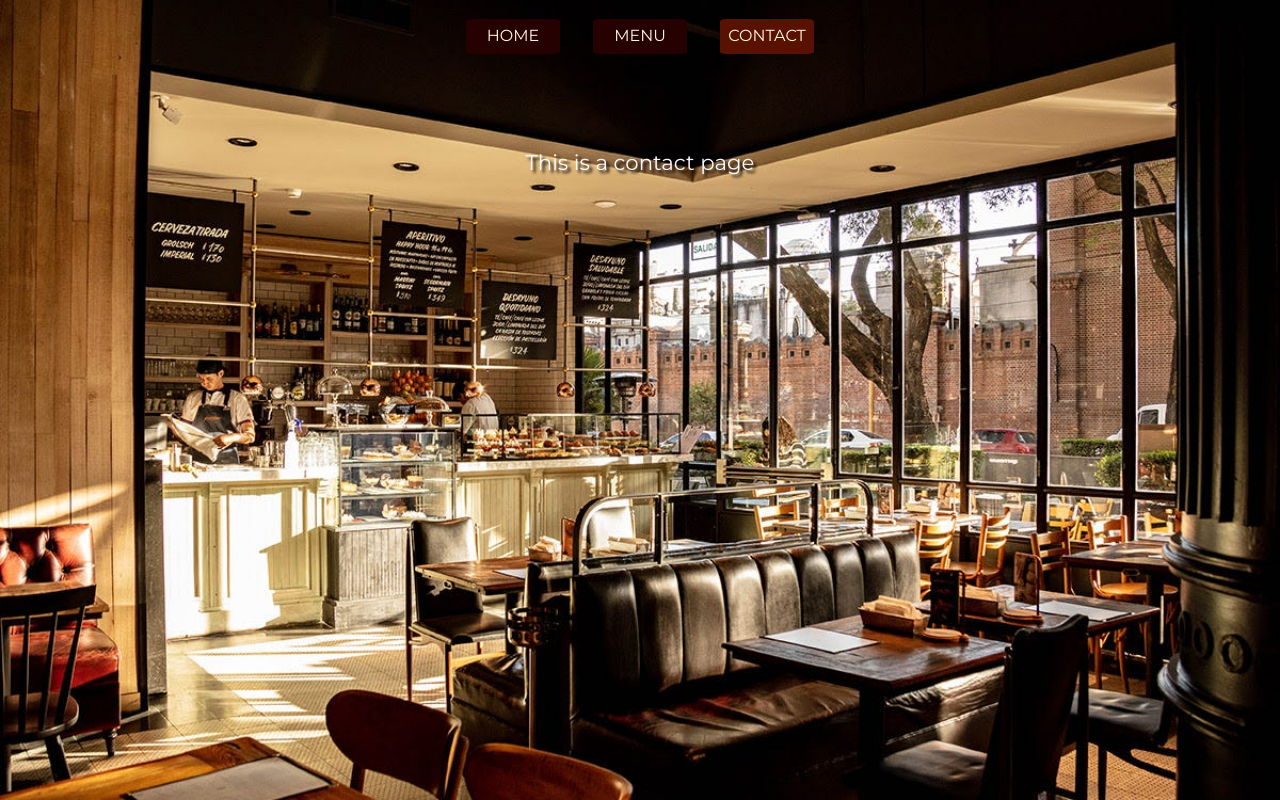
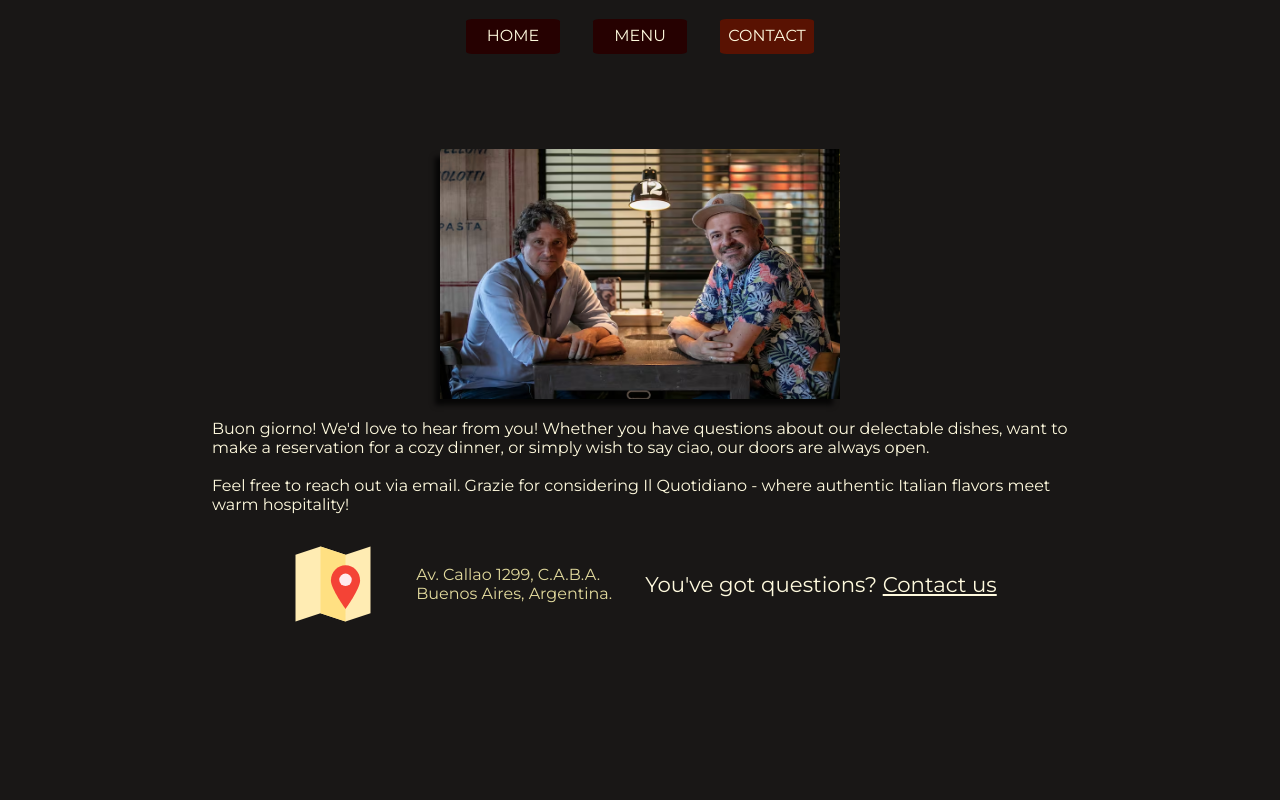
Before and after one commit to endaulster/restaurant, a website built with webpack: page dist/index.html in a window 1280 px wide. Both pictures are taken after a click on the element "CONTACT". Built offline with nearby package versions, Linux system fonts and the light colour scheme.

Commit message:
Made the contact page and adjusted the css

```diff
--- a/src/contactpage.js
+++ b/src/contactpage.js
@@ -4,13 +4,85 @@ const createContactPage = () => {
     const contactContent = document.createElement("div");
     contactContent.classList.add("page-content");
 
-    // We add a temporal test text
-    const fakeText = document.createElement("p");
-    fakeText.textContent = "This is a contact page";
-    contactContent.appendChild(fakeText);
+    // We add a pretty picture
+    const contactPicture = document.createElement("img");
+    contactPicture.classList.add("contactPicture");
+    contactPicture.src = "contact.jpg";
+    contactPicture.width = "400";
+    contactPicture.height = "250";
 
-    // We add it
+    contactContent.appendChild(contactPicture);
+
+    // We create the introduction to the contact page
+
+    const contactIntro = document.createElement("p");
+    contactIntro.setAttribute("class", "contactP");
+    contactIntro.setAttribute("id", "contactI");
+    contactIntro.innerHTML = "Buon giorno! We'd love to hear from you! Whether you have questions about our delectable dishes, want to make a reservation for a cozy dinner, or simply wish to say ciao, our doors are always open. <br><br>Feel free to reach out via email. Grazie for considering Il Quotidiano - where authentic Italian flavors meet warm hospitality!"
+    contactContent.appendChild(contactIntro);
+
+    // We make the contact part
+    const contactText = document.createElement("p");
+    contactText.textContent = "You've got questions? ";
+    contactText.setAttribute("class", "contactP");
+    contactText.setAttribute("id", "contactUS");
+        // We want to create a custom mail subject and stuff
+    const contactLink = document.createElement("a");
+
+    let theMail = "g.antorrealba@gmail.com";
+    let theSubject = "I%20am%20very%20excited%20to%20contact%20you";
+    let mailContent = "Hello,%0A%0AI want to know everything about how you have made this website!";
+    let mailtoLink = `mailto:${theMail}?subject=${theSubject}&body=${mailContent}`;
+
+    contactLink.href = mailtoLink;
+    contactLink.textContent = "Contact us";
+    contactLink.setAttribute("class", "contactP");
+
+    // We join all of this together
+    contactText.appendChild(contactLink);
+
+    // We create a div to contain it all(Address)
+    const contactDirection = document.createElement("div");
+    contactDirection.setAttribute("class", "restAddress");
+
+        //We create a SVG
+    let contactSv = document.createElementNS("http://www.w3.org/2000/svg", "svg");
+    contactSv.setAttribute("width", "100");
+    contactSv.setAttribute("height", "100");
+        //We create an image with that SVG
+    let contactIcon = document.createElementNS("http://www.w3.org/2000/svg", "image");
+    contactIcon.setAttribute("width", "100%");
+    contactIcon.setAttribute("height", "100%");
+    contactIcon.setAttribute("href", "map.svg");
+    contactSv.appendChild(contactIcon);
+    // We join all of this together
+    contactDirection.appendChild(contactSv);
+
+    const contactAddress = document.createElement("p");
+    contactAddress.setAttribute("class", "contactP");
+    contactAddress.innerHTML = "Av. Callao 1299, C.A.B.A. <br>Buenos Aires, Argentina.";
+
+    contactDirection.appendChild(contactAddress);
+
+    // Wrapper for address and contact us
+    const randomWrapper = document.createElement("div");
+    randomWrapper.setAttribute("class", "randomWrapper");
+    contactContent.appendChild(randomWrapper);
+
+    // We join the address div with the whole thing
+    randomWrapper.appendChild(contactDirection);
+    randomWrapper.appendChild(contactText);
+
     content.appendChild(contactContent);
+    //We clean the background
+    Object.assign(content.style, {
+        backgroundColor: "rgb(25 23 22)",
+        backgroundImage: "",
+        backgroundSize: "",
+        backgroundRepeat: "",
+        backgroundPosition: "",
+        backgroundAttachment: ""
+      });
 }
 
 export default createContactPage;
--- a/src/homepage.js
+++ b/src/homepage.js
@@ -12,11 +12,13 @@ const createRestaurantHomepage = () => {
     // Create title
     const title = document.createElement("h1");
     title.textContent = "Il Quotidiano";
+    title.setAttribute("id", "hometitle");
     pageContent.appendChild(title);
 
     // Create welcoming text
     const homewelcome = document.createElement("p");
     homewelcome.textContent = "Fatto in casa — feel like home with the best cucina italiana in the city!";
+    homewelcome.setAttribute("id", "homewelcome");
     pageContent.appendChild(homewelcome);
 
     // Load
--- a/src/menupage.js
+++ b/src/menupage.js
@@ -14,7 +14,7 @@ const createMenuPage = () => {
 
     //We clean the background
     Object.assign(content.style, {
-        backgroundColor: "black",
+        backgroundColor: "rgb(130 115 97)",
         backgroundImage: "",
         backgroundSize: "",
         backgroundRepeat: "",
```
Also changed, not shown: dist/contact.jpg (added), dist/index.html, dist/main.js, dist/map.svg (added), dist/style.css.
